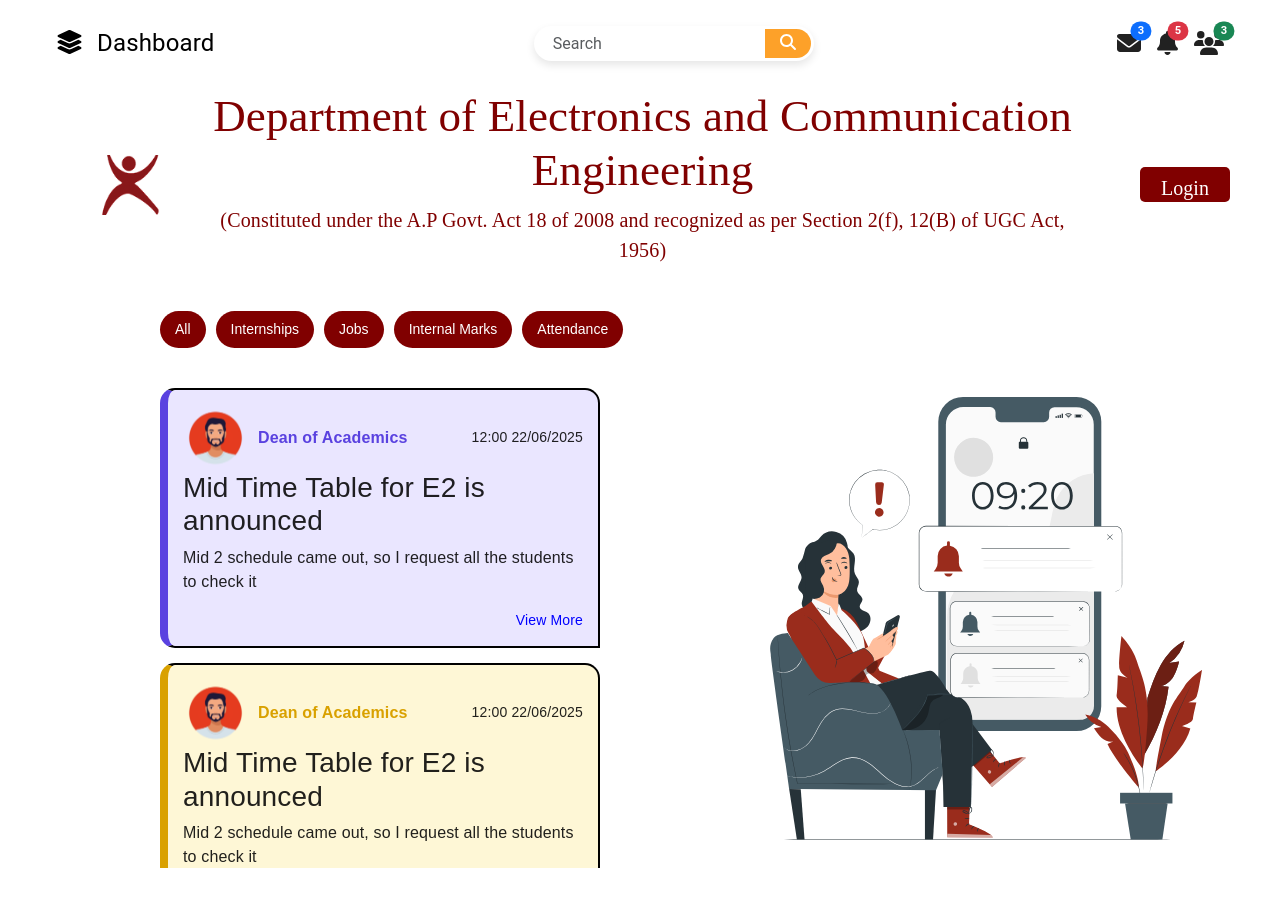
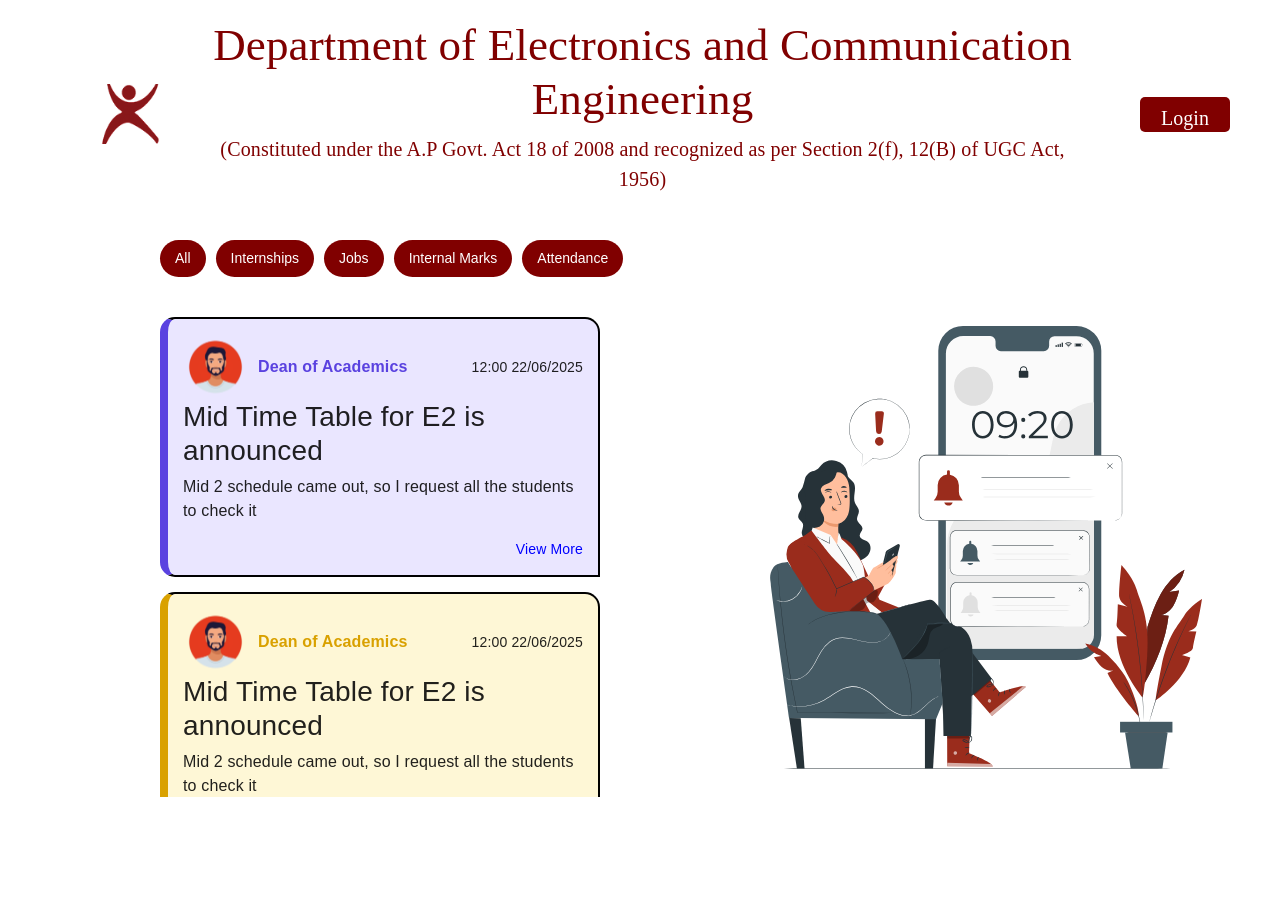
Before and after one commit to ECE-WEB/ECE_Web_FrontEnd, a React (Vite) app: page / in a window 1280 px wide. Shown: the top 906 px of the page. After the commit the page ends 877 px from the top, so only its background shows below. Built offline with nearby package versions, Linux system fonts and the light colour scheme.

Commit message:
chatbox update

```diff
--- a/src/components/NavBar.jsx
+++ b/src/components/NavBar.jsx
@@ -23,8 +23,9 @@ import {
 import SidePanel from "./SidePanel";
 import ProfilePanel from "./ProfilePanel";
 import PopUp from "./PopUp";
+import ChatBox from "./ChatBox"; // ✅ Import ChatBox
 
-function MainContent({ brand, offcanvasVisible, setOffcanvasVisible, onChatToggle }) {
+function MainContent({ brand, offcanvasVisible, setOffcanvasVisible, onChatToggle, showChatBox }) {
   const searchBreakpoint = 700;
   const mobileBreakpoint = 768;
   const drawerWidthExpanded = 240;
@@ -310,6 +311,25 @@ function MainContent({ brand, offcanvasVisible, setOffcanvasVisible, onChatToggl
               />
             </Offcanvas.Body>
           </Offcanvas>
+
+          {/* ✅ ChatBox Offcanvas */}
+          <Offcanvas
+            show={showChatBox}
+            onHide={onChatToggle}
+            placement="end"
+            style={{
+              zIndex: 1065,
+              height: "100vh",
+              width: "360px",
+              borderTopLeftRadius: "20px",
+              borderBottomLeftRadius: "20px",
+              padding: "0px",
+            }}
+          >
+            <Offcanvas.Body style={{ padding: 0 }}>
+              <ChatBox />
+            </Offcanvas.Body>
+          </Offcanvas>
         </Container>
       </Navbar>
 
--- a/src/components/Root.jsx
+++ b/src/components/Root.jsx
@@ -2,12 +2,23 @@ import React, { useState, useEffect } from "react";
 import Box from "@mui/material/Box";
 import CssBaseline from "@mui/material/CssBaseline";
 import Typography from "@mui/material/Typography";
-import { BrowserRouter as Router, Routes, Route } from "react-router-dom";
-import { faLayerGroup, faBullhorn, faArrowUpFromBracket, faHand } from '@fortawesome/free-solid-svg-icons';
+import {
+  BrowserRouter as Router,
+  Routes,
+  Route,
+  useLocation,
+} from "react-router-dom";
+import {
+  faLayerGroup,
+  faBullhorn,
+  faArrowUpFromBracket,
+  faHand,
+} from "@fortawesome/free-solid-svg-icons";
+
 import NavBar from "./NavBar";
 import ProfilePanel from "./ProfilePanel";
 import SidePanel from "./SidePanel";
-import LandingPage from "../pages/LandingPage"; // Corrected case
+import LandingPage from "../pages/LandingPage";
 import LoginPage from "../pages/LoginPage";
 import StudentDashboard from "../pages/StudentDashboard";
 import StudentAttendance from "../pages/StudentAttendance";
@@ -15,22 +26,41 @@ import StudentSchedule from "../pages/StudentSchedule";
 import StudentMarks from "../pages/StudentMarks";
 import ChatBody from "./ChatBody";
 import ChatBox from "./ChatBox";
+import { Offcanvas } from "react-bootstrap";
 
 const drawerWidthExpanded = 240;
 const drawerWidthCollapsed = 60;
 const panelVanishBreakpoint = 650;
 
-function Root() {
+const RootContent = () => {
+  const location = useLocation();
   const [isToggled, setIsToggled] = useState(false);
   const [isHovered, setIsHovered] = useState(false);
   const [textVisible, setTextVisible] = useState(false);
   const [isPanelVisible, setIsPanelVisible] = useState(true);
   const [brand, setBrand] = useState({ name: "Dashboard", icon: faLayerGroup });
   const [offcanvasVisible, setOffcanvasVisible] = useState(false);
+  const [isLoggedIn, setIsLoggedIn] = useState(false);
+  const [showChatBox, setShowChatBox] = useState(false); // ✅ Chat toggle
   const isSidebarExpanded = isToggled || isHovered;
-  const userStatus = 0;
 
-  const toggleSidebar = () => setIsToggled(prev => !prev);
+  const toggleSidebar = () => setIsToggled((prev) => !prev);
+  const toggleChatBox = () => setShowChatBox((prev) => !prev); // ✅ Toggle handler
+
+  useEffect(() => {
+    const protectedPaths = [
+      "/studentdashboard",
+      "/studentattendance",
+      "/studentschedule",
+      "/studentmarks",
+      "/profilepanel",
+      "/facultydashboard",
+      "/uploadMarks",
+      "/uploadAttandance",
+      "/anouncements",
+    ];
+    setIsLoggedIn(protectedPaths.includes(location.pathname));
+  }, [location.pathname]);
 
   useEffect(() => {
     if (isSidebarExpanded) {
@@ -51,12 +81,11 @@ function Root() {
   }, []);
 
   return (
-    <Router>
     <Box sx={{ display: "flex", height: "100vh" }}>
       <CssBaseline />
 
       {/* Side Panel */}
-        {isPanelVisible && (
+      {isLoggedIn && isPanelVisible && (
         <SidePanel
           isHovered={isHovered}
           isSidebarExpanded={isSidebarExpanded}
@@ -78,20 +107,31 @@ function Root() {
           flexGrow: 1,
           transition: "width 0.5s ease",
           width: isPanelVisible
-              ? `calc(100% - ${isHovered ? drawerWidthExpanded : drawerWidthCollapsed}px)`
+            ? `calc(100% - ${
+                isHovered ? drawerWidthExpanded : drawerWidthCollapsed
+              }px)`
             : "100%",
           margin: {
-              xs: '0 0.5rem',
-              sm: '0 1rem',
-              md: '0 1.5rem',
-              lg: '0 2rem',
-              xl: '0 3rem'
+            xs: "0 0.5rem",
+            sm: "0 1rem",
+            md: "0 1.5rem",
+            lg: "0 2rem",
+            xl: "0 3rem",
           },
           minHeight: "100vh",
           p: 1,
         }}
       >
-          <NavBar brand={brand} offcanvasVisible={offcanvasVisible} setOffcanvasVisible={setOffcanvasVisible} />
+        {/* NavBar only if logged in */}
+        {isLoggedIn && (
+          <NavBar
+            brand={brand}
+            offcanvasVisible={offcanvasVisible}
+            setOffcanvasVisible={setOffcanvasVisible}
+            onChatToggle={toggleChatBox} // ✅ pass toggle
+            showChatBox={showChatBox} // ✅ pass visibility
+          />
+        )}
 
         <Routes>
           <Route path="/" element={<LandingPage />} />
@@ -149,14 +189,44 @@ function Root() {
             }
           />
         </Routes>
+
+        {/* ✅ ChatBox Offcanvas */}
+        {isLoggedIn && (
+          <Offcanvas
+            show={showChatBox}
+            onHide={toggleChatBox}
+            placement="end"
+            style={{
+              zIndex: 1065,
+              height: "100vh",
+              width: "360px",
+              borderTopLeftRadius: "20px",
+              borderBottomLeftRadius: "20px",
+              padding: "0px",
+            }}
+          >
+            <Offcanvas.Body style={{ padding: 0 }}>
+              <ChatBox />
+            </Offcanvas.Body>
+          </Offcanvas>
+        )}
       </Box>
     </Box>
+  );
+};
+
+// Wrapping RootContent with Router
+const Root = () => (
+  <Router>
+    <RootContent />
   </Router>
 );
-}
 
+// Dummy route content components
 const Home = ({ setBrand }) => {
-  useEffect(() => { setBrand(); }, []);
+  useEffect(() => {
+    setBrand();
+  }, []);
   return (
     <>
       <Typography variant="h4">Home Content</Typography>
@@ -166,7 +236,9 @@ const Home = ({ setBrand }) => {
 };
 
 const About = ({ setBrand }) => {
-  useEffect(() => { setBrand(); }, []);
+  useEffect(() => {
+    setBrand();
+  }, []);
   return (
     <>
       <Typography variant="h4">About Content</Typography>
@@ -176,7 +248,9 @@ const About = ({ setBrand }) => {
 };
 
 const Contact = ({ setBrand }) => {
-  useEffect(() => { setBrand(); }, []);
+  useEffect(() => {
+    setBrand();
+  }, []);
   return (
     <>
       <Typography variant="h4">Contact Content</Typography>
@@ -186,7 +260,9 @@ const Contact = ({ setBrand }) => {
 };
 
 const UploadAttendance = ({ setBrand }) => {
-  useEffect(() => { setBrand(); }, []);
+  useEffect(() => {
+    setBrand();
+  }, []);
   return (
     <>
       <Typography variant="h4">Upload Attendance</Typography>
--- a/src/pages/StudentDashboard.jsx
+++ b/src/pages/StudentDashboard.jsx
@@ -2,6 +2,7 @@ import React from "react";
 import { FaTachometerAlt, FaSearch, FaEnvelope, FaChevronRight } from "react-icons/fa";
 import { CircularProgressbar, buildStyles } from "react-circular-progressbar";
 import { BarChart, XAxis, YAxis, Tooltip, Bar,Cell,ResponsiveContainer } from "recharts";
+
 
 import "react-circular-progressbar/dist/styles.css";
 import "../styles/StudentDashboard.css";
```
Lines whose indentation alone changed are shown as unchanged.
